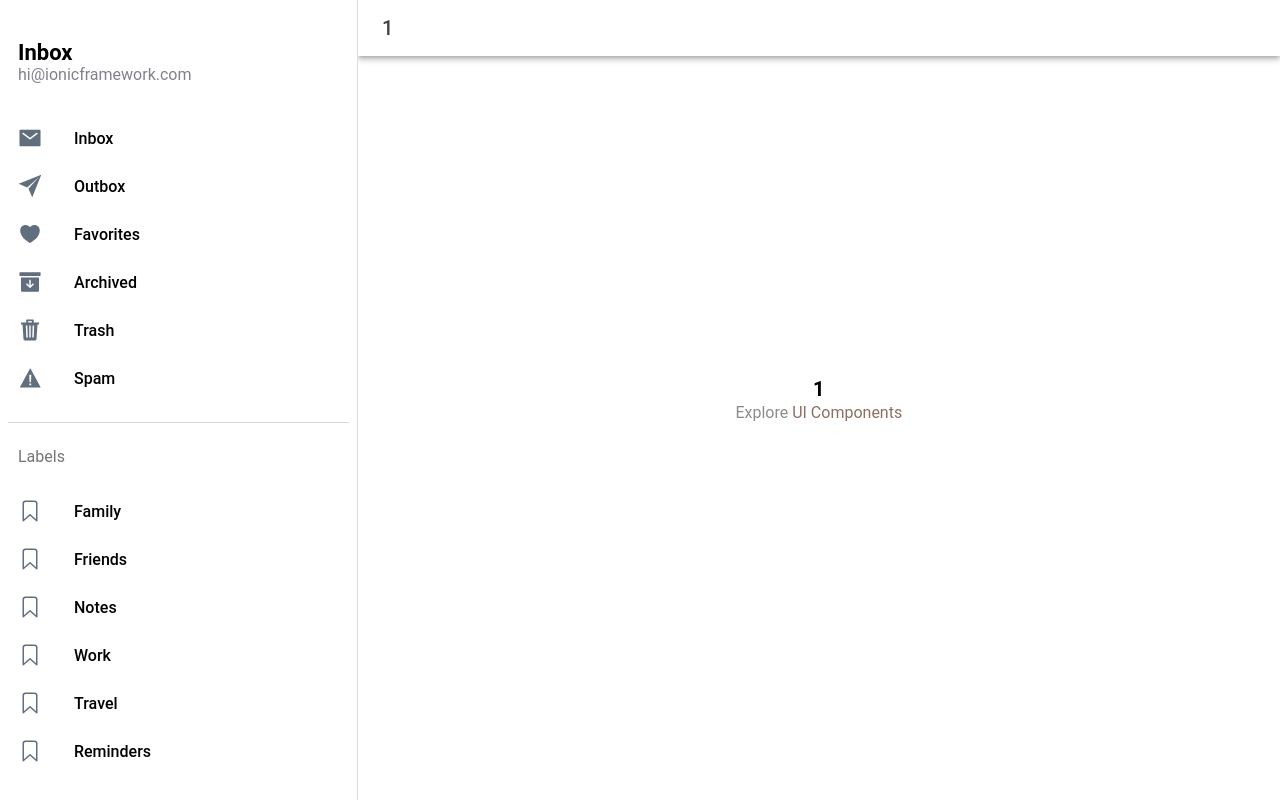
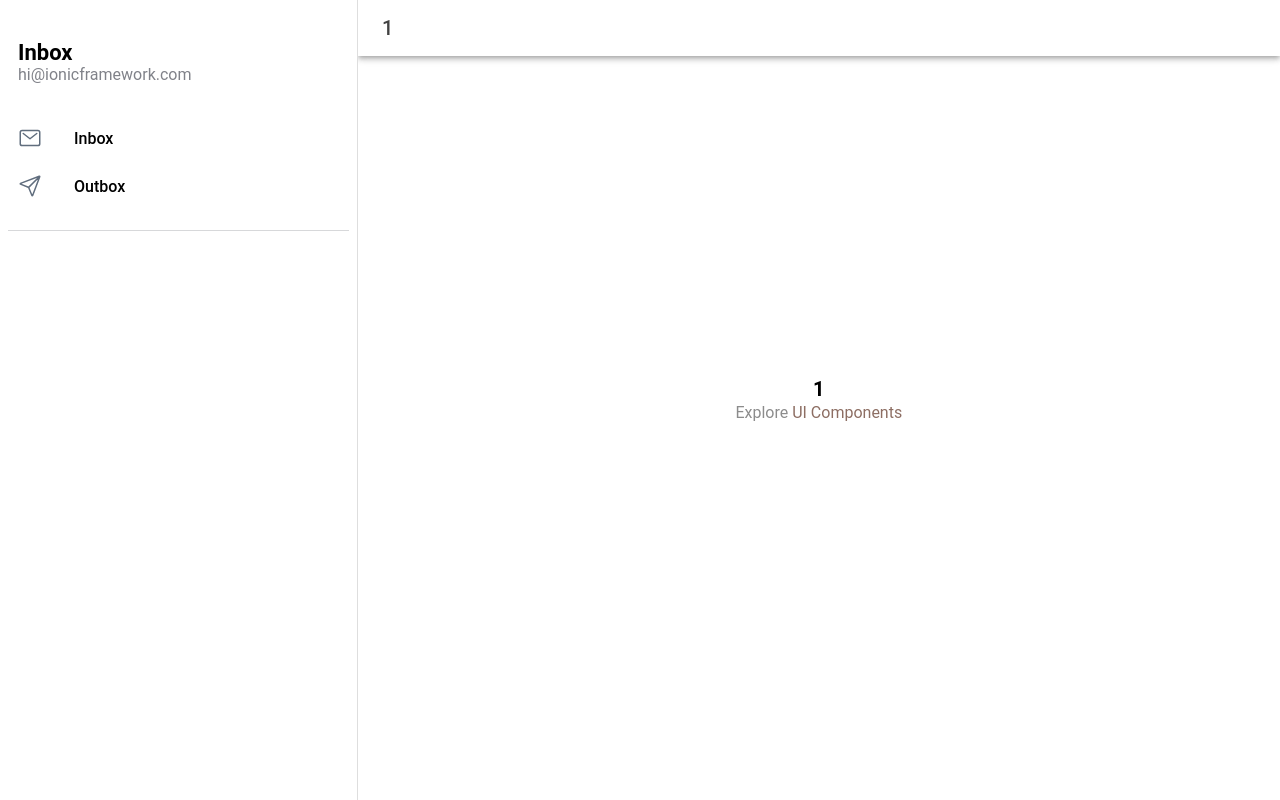
Before and after one commit to sturquier/makan, a React (Vite) app: page /folder/1 in a window 1280 px wide. Built offline with nearby package versions, Linux system fonts and the light colour scheme.

Commit message:
Setup architecture

```diff
--- a/package.json
+++ b/package.json
@@ -43,7 +43,7 @@
     "jsdom": "^22.1.0",
     "terser": "^5.4.0",
     "typescript": "^5.1.6",
-    "vite": "^5.0.0",
+    "vite": "5.0.6",
     "vitest": "^0.34.6"
   },
   "description": "An Ionic project"
--- a/src/App.tsx
+++ /dev/null
@@ -1,48 +0,0 @@
-import { IonApp, IonRouterOutlet, IonSplitPane, setupIonicReact } from '@ionic/react';
-import { IonReactRouter } from '@ionic/react-router';
-import { Redirect, Route } from 'react-router-dom';
-import Menu from './components/Menu';
-import Page from './pages/Page';
-
-/* Core CSS required for Ionic components to work properly */
-import '@ionic/react/css/core.css';
-
-/* Basic CSS for apps built with Ionic */
-import '@ionic/react/css/normalize.css';
-import '@ionic/react/css/structure.css';
-import '@ionic/react/css/typography.css';
-
-/* Optional CSS utils that can be commented out */
-import '@ionic/react/css/padding.css';
-import '@ionic/react/css/float-elements.css';
-import '@ionic/react/css/text-alignment.css';
-import '@ionic/react/css/text-transformation.css';
-import '@ionic/react/css/flex-utils.css';
-import '@ionic/react/css/display.css';
-
-/* Theme variables */
-import './theme/variables.css';
-
-setupIonicReact();
-
-const App: React.FC = () => {
-  return (
-    <IonApp>
-      <IonReactRouter>
-        <IonSplitPane contentId="main">
-          <Menu />
-          <IonRouterOutlet id="main">
-            <Route path="/" exact={true}>
-              <Redirect to="/folder/Inbox" />
-            </Route>
-            <Route path="/folder/:name" exact={true}>
-              <Page />
-            </Route>
-          </IonRouterOutlet>
-        </IonSplitPane>
-      </IonReactRouter>
-    </IonApp>
-  );
-};
-
-export default App;
--- a/src/components/ExploreContainer.css
+++ /dev/null
@@ -1,24 +0,0 @@
-#container {
-  text-align: center;
-  position: absolute;
-  left: 0;
-  right: 0;
-  top: 50%;
-  transform: translateY(-50%);
-}
-
-#container strong {
-  font-size: 20px;
-  line-height: 26px;
-}
-
-#container p {
-  font-size: 16px;
-  line-height: 22px;
-  color: #8c8c8c;
-  margin: 0;
-}
-
-#container a {
-  text-decoration: none;
-}
--- a/src/components/ExploreContainer.tsx
+++ /dev/null
@@ -1,16 +0,0 @@
-import './ExploreContainer.css';
-
-interface ContainerProps {
-  name: string;
-}
-
-const ExploreContainer: React.FC<ContainerProps> = ({ name }) => {
-  return (
-    <div id="container">
-      <strong>{name}</strong>
-      <p>Explore <a target="_blank" rel="noopener noreferrer" href="https://ionicframework.com/docs/components">UI Components</a></p>
-    </div>
-  );
-};
-
-export default ExploreContainer;
--- a/src/components/Menu.tsx
+++ /dev/null
@@ -1,100 +0,0 @@
-import {
-  IonContent,
-  IonIcon,
-  IonItem,
-  IonLabel,
-  IonList,
-  IonListHeader,
-  IonMenu,
-  IonMenuToggle,
-  IonNote,
-} from '@ionic/react';
-
-import { useLocation } from 'react-router-dom';
-import { archiveOutline, archiveSharp, bookmarkOutline, heartOutline, heartSharp, mailOutline, mailSharp, paperPlaneOutline, paperPlaneSharp, trashOutline, trashSharp, warningOutline, warningSharp } from 'ionicons/icons';
-import './Menu.css';
-
-interface AppPage {
-  url: string;
-  iosIcon: string;
-  mdIcon: string;
-  title: string;
-}
-
-const appPages: AppPage[] = [
-  {
-    title: 'Inbox',
-    url: '/folder/Inbox',
-    iosIcon: mailOutline,
-    mdIcon: mailSharp
-  },
-  {
-    title: 'Outbox',
-    url: '/folder/Outbox',
-    iosIcon: paperPlaneOutline,
-    mdIcon: paperPlaneSharp
-  },
-  {
-    title: 'Favorites',
-    url: '/folder/Favorites',
-    iosIcon: heartOutline,
-    mdIcon: heartSharp
-  },
-  {
-    title: 'Archived',
-    url: '/folder/Archived',
-    iosIcon: archiveOutline,
-    mdIcon: archiveSharp
-  },
-  {
-    title: 'Trash',
-    url: '/folder/Trash',
-    iosIcon: trashOutline,
-    mdIcon: trashSharp
-  },
-  {
-    title: 'Spam',
-    url: '/folder/Spam',
-    iosIcon: warningOutline,
-    mdIcon: warningSharp
-  }
-];
-
-const labels = ['Family', 'Friends', 'Notes', 'Work', 'Travel', 'Reminders'];
-
-const Menu: React.FC = () => {
-  const location = useLocation();
-
-  return (
-    <IonMenu contentId="main" type="overlay">
-      <IonContent>
-        <IonList id="inbox-list">
-          <IonListHeader>Inbox</IonListHeader>
-          <IonNote>hi@ionicframework.com</IonNote>
-          {appPages.map((appPage, index) => {
-            return (
-              <IonMenuToggle key={index} autoHide={false}>
-                <IonItem className={location.pathname === appPage.url ? 'selected' : ''} routerLink={appPage.url} routerDirection="none" lines="none" detail={false}>
-                  <IonIcon aria-hidden="true" slot="start" ios={appPage.iosIcon} md={appPage.mdIcon} />
-                  <IonLabel>{appPage.title}</IonLabel>
-                </IonItem>
-              </IonMenuToggle>
-            );
-          })}
-        </IonList>
-
-        <IonList id="labels-list">
-          <IonListHeader>Labels</IonListHeader>
-          {labels.map((label, index) => (
-            <IonItem lines="none" key={index}>
-              <IonIcon aria-hidden="true" slot="start" icon={bookmarkOutline} />
-              <IonLabel>{label}</IonLabel>
-            </IonItem>
-          ))}
-        </IonList>
-      </IonContent>
-    </IonMenu>
-  );
-};
-
-export default Menu;
--- /dev/null
+++ b/src/components/Menu/Menu.tsx
@@ -0,0 +1,61 @@
+import {
+  IonContent,
+  IonIcon,
+  IonItem,
+  IonLabel,
+  IonList,
+  IonListHeader,
+  IonMenu,
+  IonMenuToggle,
+  IonNote,
+} from '@ionic/react';
+import { useLocation } from 'react-router-dom';
+import { mailOutline, paperPlaneOutline } from 'ionicons/icons';
+
+import './Menu.css';
+
+interface AppPage {
+  title: string;
+  url: string;
+  icon: string;
+}
+
+const appPages: AppPage[] = [
+  {
+    title: 'Inbox',
+    url: '/folder/Inbox',
+    icon: mailOutline
+  },
+  {
+    title: 'Outbox',
+    url: '/folder/Outbox',
+    icon: paperPlaneOutline
+  }
+];
+
+const Menu: React.FC = () => {
+  const location = useLocation();
+
+  return (
+    <IonMenu contentId="main" type="overlay">
+      <IonContent>
+        <IonList id="inbox-list">
+          <IonListHeader>Inbox</IonListHeader>
+          <IonNote>hi@ionicframework.com</IonNote>
+          {appPages.map((appPage, index) => {
+            return (
+              <IonMenuToggle key={index} autoHide={false}>
+                <IonItem className={location.pathname === appPage.url ? 'selected' : ''} routerLink={appPage.url} routerDirection="none" lines="none" detail={false}>
+                  <IonIcon aria-hidden="true" slot="start" icon={appPage.icon} />
+                  <IonLabel>{appPage.title}</IonLabel>
+                </IonItem>
+              </IonMenuToggle>
+            );
+          })}
+        </IonList>
+      </IonContent>
+    </IonMenu>
+  );
+};
+
+export default Menu;
--- /dev/null
+++ b/src/config/AppRouter.tsx
@@ -0,0 +1,27 @@
+import { IonApp, IonRouterOutlet, IonSplitPane } from '@ionic/react';
+import { IonReactRouter } from '@ionic/react-router';
+import { Redirect, Route } from 'react-router-dom';
+import Page from '../pages/Page';
+import Menu from '../components/Menu/Menu';
+
+const AppRouter: React.FC = () => {
+  return (
+    <IonApp>
+      <IonReactRouter>
+        <IonSplitPane contentId="main">
+          <Menu />
+          <IonRouterOutlet id="main">
+            <Route path="/" exact={true}>
+              <Redirect to="/folder/Inbox" />
+            </Route>
+            <Route path="/folder/:name" exact={true}>
+              <Page />
+            </Route>
+          </IonRouterOutlet>
+        </IonSplitPane>
+      </IonReactRouter>
+    </IonApp>
+  );
+};
+
+export default AppRouter;
--- a/src/main.tsx
+++ b/src/main.tsx
@@ -1,11 +1,26 @@
 import React from 'react';
 import { createRoot } from 'react-dom/client';
-import App from './App';
+import { setupIonicReact } from '@ionic/react';
+import '@ionic/react/css/core.css';
+import '@ionic/react/css/normalize.css';
+import '@ionic/react/css/structure.css';
+import '@ionic/react/css/typography.css';
+import '@ionic/react/css/padding.css';
+import '@ionic/react/css/float-elements.css';
+import '@ionic/react/css/text-alignment.css';
+import '@ionic/react/css/text-transformation.css';
+import '@ionic/react/css/flex-utils.css';
+import '@ionic/react/css/display.css';
+
+import AppRouter from './config/AppRouter';
+import './theme/variables.css';
+
+setupIonicReact();
 
 const container = document.getElementById('root');
 const root = createRoot(container!);
 root.render(
   <React.StrictMode>
-    <App />
+    <AppRouter />
   </React.StrictMode>
 );
--- a/src/pages/Page.css
+++ b/src/pages/Page.css
@@ -0,0 +1,24 @@
+#container {
+    text-align: center;
+    position: absolute;
+    left: 0;
+    right: 0;
+    top: 50%;
+    transform: translateY(-50%);
+  }
+
+  #container strong {
+    font-size: 20px;
+    line-height: 26px;
+  }
+
+  #container p {
+    font-size: 16px;
+    line-height: 22px;
+    color: #8c8c8c;
+    margin: 0;
+  }
+
+  #container a {
+    text-decoration: none;
+  }
--- a/src/pages/Page.tsx
+++ b/src/pages/Page.tsx
@@ -1,6 +1,6 @@
 import { IonButtons, IonContent, IonHeader, IonMenuButton, IonPage, IonTitle, IonToolbar } from '@ionic/react';
 import { useParams } from 'react-router';
-import ExploreContainer from '../components/ExploreContainer';
+
 import './Page.css';
 
 const Page: React.FC = () => {
@@ -24,7 +24,10 @@ const Page: React.FC = () => {
             <IonTitle size="large">{name}</IonTitle>
           </IonToolbar>
         </IonHeader>
-        <ExploreContainer name={name} />
+        <div id="container">
+          <strong>{name}</strong>
+          <p>Explore <a target="_blank" rel="noopener noreferrer" href="https://ionicframework.com/docs/components">UI Components</a></p>
+        </div>
       </IonContent>
     </IonPage>
   );
```
Also changed, not shown: src/components/Menu/Menu.css (renamed from src/components/Menu.css), 2 other files (tests, documents, lock files or other folders).
